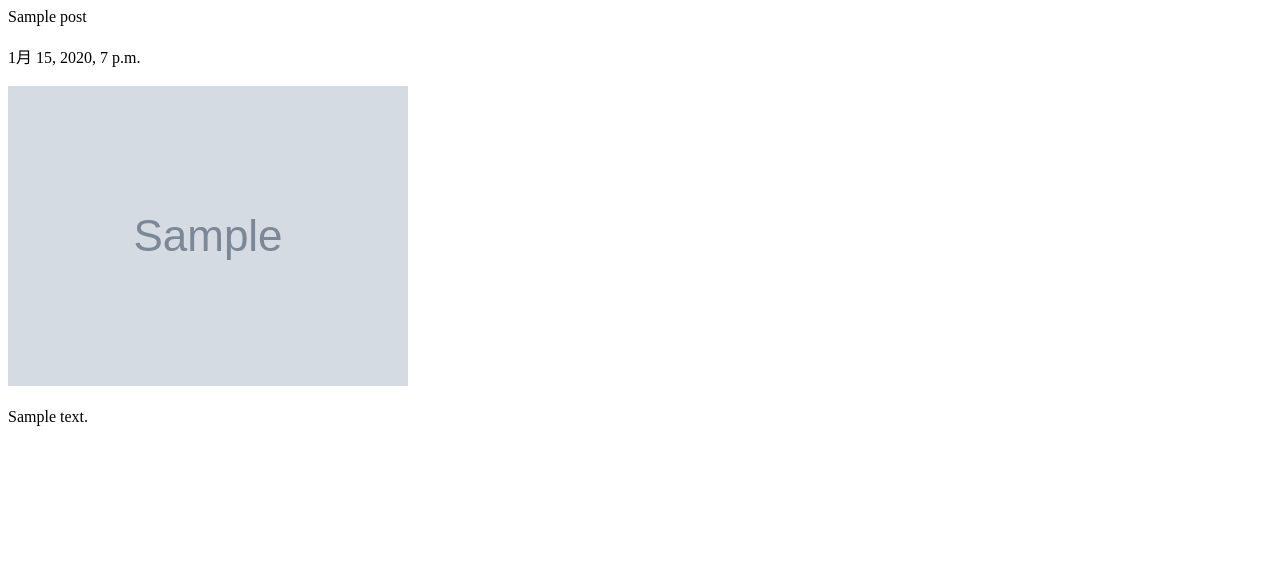
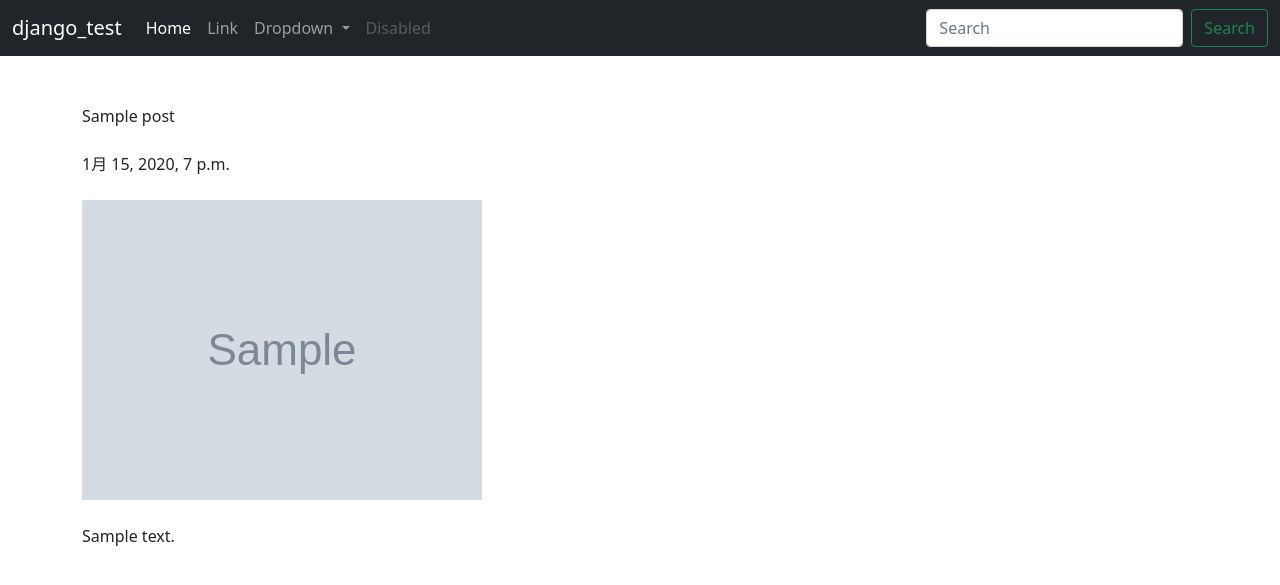
Before and after one commit to KanamiMiyakawa/django_testblog, a Django app: page /posts/1/ in a window 1280 px wide. Shown: the top 585 px of the page. Run offline with Django 3.2, Linux system fonts and the light colour scheme; tables that the repository leaves empty hold one stand-in row (values such as "Sample post"); grey boxes marked "Sample" are stand-in pictures.

Commit message:
bootstrap on posts_detail

```diff
--- a/posts/templates/posts/detail.html
+++ b/posts/templates/posts/detail.html
@@ -1,9 +1,53 @@
 <!DOCTYPE html>
 <html lang = "ja-jp">
   <head>
+    <!-- Required meta tags -->
+    <meta charset="utf-8">
+    <meta name="viewport" content="width=device-width, initial-scale=1">
+
+    <!-- Bootstrap CSS -->
+    <link href="https://cdn.jsdelivr.net/npm/bootstrap@5.0.2/dist/css/bootstrap.min.css" rel="stylesheet" integrity="sha384-EVSTQN3/azprG1Anm3QDgpJLIm9Nao0Yz1ztcQTwFspd3yD65VohhpuuCOmLASjC" crossorigin="anonymous">
     <title>投稿一覧</title>
   </head>
   <body>
+    <nav class="navbar navbar-expand-lg navbar-dark bg-dark">
+      <div class="container-fluid">
+        <a class="navbar-brand" href="#">django_test</a>
+        <button class="navbar-toggler" type="button" data-bs-toggle="collapse" data-bs-target="#navbarSupportedContent" aria-controls="navbarSupportedContent" aria-expanded="false" aria-label="Toggle navigation">
+          <span class="navbar-toggler-icon"></span>
+        </button>
+        <div class="collapse navbar-collapse" id="navbarSupportedContent">
+          <ul class="navbar-nav me-auto mb-2 mb-lg-0">
+            <li class="nav-item">
+              <a class="nav-link active" aria-current="page" href="#">Home</a>
+            </li>
+            <li class="nav-item">
+              <a class="nav-link" href="#">Link</a>
+            </li>
+            <li class="nav-item dropdown">
+              <a class="nav-link dropdown-toggle" href="#" id="navbarDropdown" role="button" data-bs-toggle="dropdown" aria-expanded="false">
+                Dropdown
+              </a>
+              <ul class="dropdown-menu" aria-labelledby="navbarDropdown">
+                <li><a class="dropdown-item" href="#">Action</a></li>
+                <li><a class="dropdown-item" href="#">Another action</a></li>
+                <li><hr class="dropdown-divider"></li>
+                <li><a class="dropdown-item" href="#">Something else here</a></li>
+              </ul>
+            </li>
+            <li class="nav-item">
+              <a class="nav-link disabled" href="#" tabindex="-1" aria-disabled="true">Disabled</a>
+            </li>
+          </ul>
+          <form class="d-flex">
+            <input class="form-control me-2" type="search" placeholder="Search" aria-label="Search">
+            <button class="btn btn-outline-success" type="submit">Search</button>
+          </form>
+        </div>
+      </div>
+    </nav>
+    <div class="container">
+      <br /><br />
       {{ post.title }}
       <br /><br />
       {{ post.pulished }}
@@ -11,5 +55,7 @@
       <img src="{{ post.image.url}}">
       <br /><br />
       {{ post.body }}
+    </div>
+    <script src="https://cdn.jsdelivr.net/npm/bootstrap@5.0.2/dist/js/bootstrap.bundle.min.js" integrity="sha384-MrcW6ZMFYlzcLA8Nl+NtUVF0sA7MsXsP1UyJoMp4YLEuNSfAP+JcXn/tWtIaxVXM" crossorigin="anonymous"></script>
   <body>
 </html>
--- a/posts/templates/posts/index.html
+++ b/posts/templates/posts/index.html
@@ -48,6 +48,9 @@
     </nav>
 
     <div class="container">
+      {% load static %}
+      <img src="{% static 'posts/sand-head.jpg' %}" class="img-fluid"/>
+      <br /><hr><br />
       <h3>最新の投稿</h3>
 
       {% for post in posts.all %}
```
Also changed, not shown: posts/static/posts/sand-head.jpg (added). Lines whose indentation alone changed are shown as unchanged.
